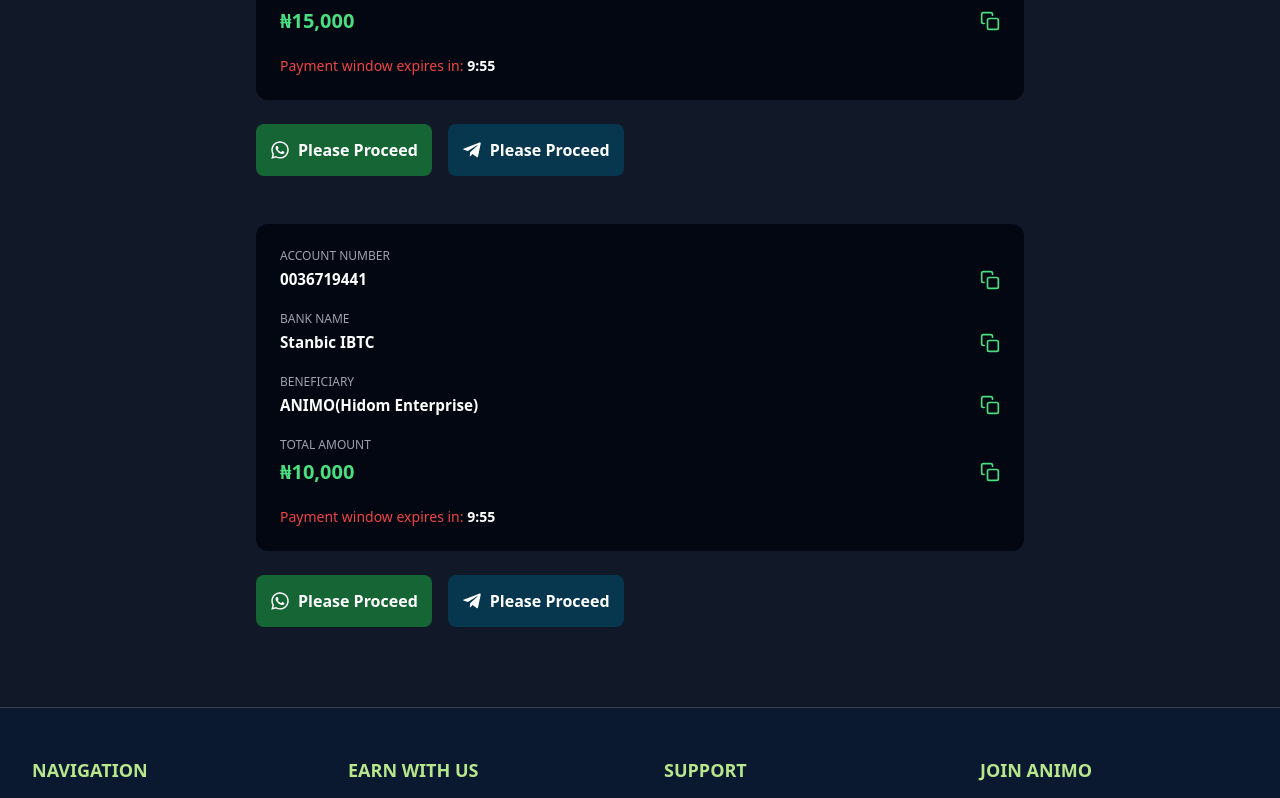
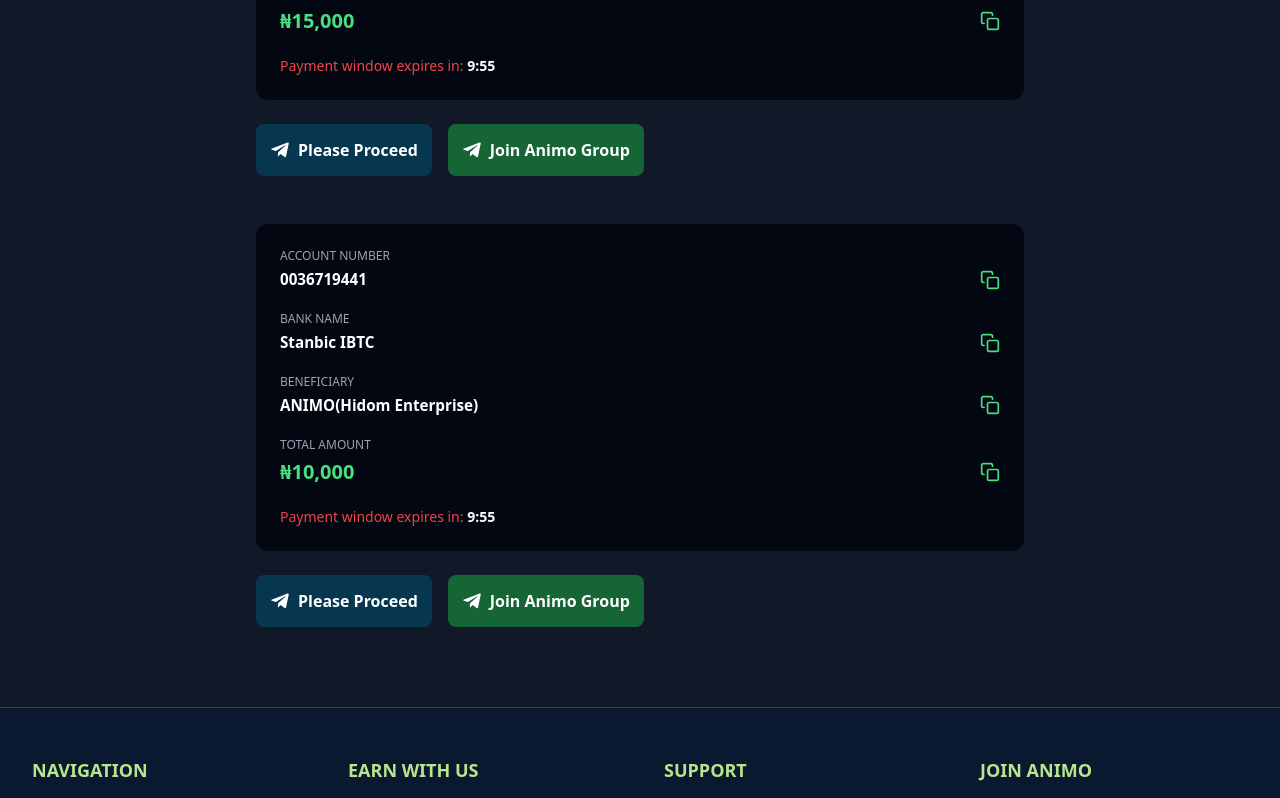
Before and after one commit to BennyInokp/Animo, a Next.js app: page /dashboard in a window 1280 px wide. Shown: the part 422-1220 px from the top of the page. Built offline with nearby package versions, Linux system fonts and the light colour scheme.

Commit message:
U1 changes

```diff
--- a/components/Footer.js
+++ b/components/Footer.js
@@ -114,7 +114,7 @@
   rel="noopener noreferrer"
   className='flex items-center justify-center w-full sm:inline-flex sm:w-auto sm:min-w-[200px] h-[3rem] sm:h-auto py-2.5 sm:py-3 px-6 bg-[#B8E68C] text-[#0a192f] font-bold text-sm sm:text-base rounded-lg hover:bg-green-400 transition-colors cursor-pointer'
 >
-  Join Animo Platform Now
+  REGISTER NOW
 </a>
 
           </div>
@@ -142,7 +142,22 @@
           </p>
           </div>
 
-
+        {/* <div className='text-center space-y-2'>
+            <p className='text-sm sm:text-base'>
+              Built By{' '}
+              <a
+                href="https://wa.me/2347038284412?text=Hello%2C%20I%20am%20interested%20in%20inbuilding%20a%20website%20like%20Animo"
+                target="_blank"
+                rel="noopener noreferrer"
+                className="hover:text-[#B8E68C] transition-colors font-medium"
+              >
+                devBenny
+              </a>
+            </p>
+            <p className='text-gray-400 text-xs sm:text-sm'>
+              © 2025 Animo. All rights reserved. | Walk with purpose, earn with pride.
+            </p>
+          </div> */}
 
 <div className='text-center space-y-2'>
   <p className='text-sm sm:text-base flex items-center justify-center gap-2'>
--- a/pages/dashboard.js
+++ b/pages/dashboard.js
@@ -3,7 +3,7 @@
 
 import { useState, useEffect } from "react";
 import { FiCopy } from "react-icons/fi";
-import { FaWhatsapp, FaTelegramPlane } from "react-icons/fa";
+import {  FaTelegramPlane } from "react-icons/fa";
 
 export default function Dashboard() {
   const [copyMessage, setCopyMessage] = useState(false);
@@ -30,9 +30,9 @@
     setTimeout(() => setCopyMessage(false), 1000);
   };
 
-  const openWhatsApp = () => {
-    window.open("https://wa.me/2349130803772?text=Hello%2C%20I%20want%20to%20Register%20on%20Animo", "_blank");
-  };
+const openTelegramGroup = () => {
+  window.open("https://t.me/aminoofficial", "_blank");
+};
 
   const openTelegram = () => {
     window.open("https://t.me/Aminoofficials?text=Hello%2C%20I%20want%20to%20Register%20on%20Animo", "_blank");
@@ -105,13 +105,6 @@
 
         {/* Buttons for First Payment */}
         <div className="flex flex-col sm:flex-row gap-3 sm:gap-4 mb-8 sm:mb-12">
-          <button
-            onClick={openWhatsApp}
-            className="flex items-center justify-center gap-2 bg-green-800 hover:bg-green-700 transition p-3 sm:p-3.5 rounded-lg font-bold text-sm sm:text-base"
-          >
-            <FaWhatsapp size={18} className="sm:w-5 sm:h-5" />
-            Please Proceed
-          </button>
 
           <button
             onClick={openTelegram}
@@ -119,6 +112,14 @@
           >
             <FaTelegramPlane size={18} className="sm:w-5 sm:h-5" />
             Please Proceed
+          </button>
+
+           <button
+            onClick={openTelegramGroup}
+            className="flex items-center justify-center gap-2 bg-green-800 hover:bg-green-700 transition p-3 sm:p-3.5 rounded-lg font-bold text-sm sm:text-base"
+          >
+            <FaTelegramPlane size={18} className="sm:w-5 sm:h-5" />
+            Join Animo Group
           </button>
         </div>
 
@@ -159,13 +160,6 @@
 
         {/* Buttons for Second Payment */}
         <div className="flex flex-col sm:flex-row gap-3 sm:gap-4 mb-8">
-          <button
-            onClick={openWhatsApp}
-            className="flex items-center justify-center gap-2 bg-green-800 hover:bg-green-700 transition p-3 sm:p-3.5 rounded-lg font-bold text-sm sm:text-base"
-          >
-            <FaWhatsapp size={18} className="sm:w-5 sm:h-5" />
-            Please Proceed
-          </button>
 
           <button
             onClick={openTelegram}
@@ -174,6 +168,14 @@
             <FaTelegramPlane size={18} className="sm:w-5 sm:h-5" />
             Please Proceed
           </button>
+
+           <button
+            onClick={openTelegramGroup}
+            className="flex items-center justify-center gap-2 bg-green-800 hover:bg-green-700 transition p-3 sm:p-3.5 rounded-lg font-bold text-sm sm:text-base"
+          >
+            <FaTelegramPlane size={18} className="sm:w-5 sm:h-5" />
+            Join Animo Group
+          </button>
         </div>
       </div>
     </div>
```
